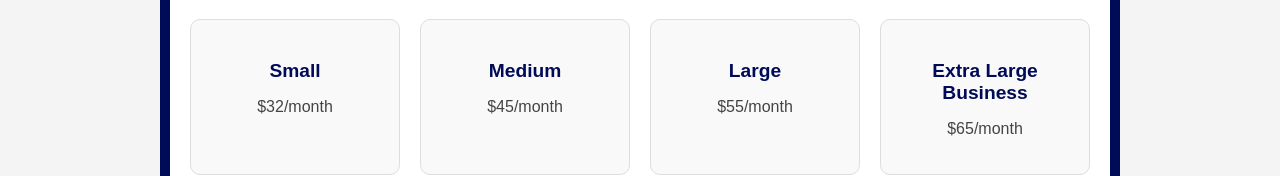
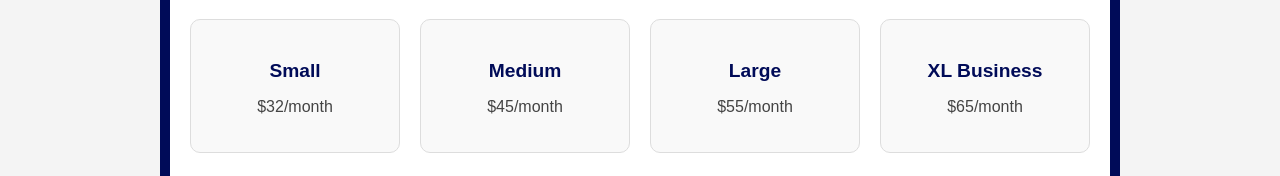
Before and after one commit to sarahpickering/ship-prescott-valley, a React (Create React App) app: page /mailbox-rental in a window 1280 px wide. Shown: the part 1292-1468 px from the top of the page. Built offline with nearby package versions, Linux system fonts and the light colour scheme.

Commit message:
update verbiage of xl mailbox

```diff
--- a/src/Components/MailboxRental.js
+++ b/src/Components/MailboxRental.js
@@ -172,7 +172,7 @@ const MailboxRental = () => {
                         <p>$55/month</p>
                     </PriceCard>
                     <PriceCard>
-                        <h3>Extra Large Business</h3>
+                        <h3>XL Business</h3>
                         <p>$65/month</p>
                     </PriceCard>
                 </PricingGrid>
```
